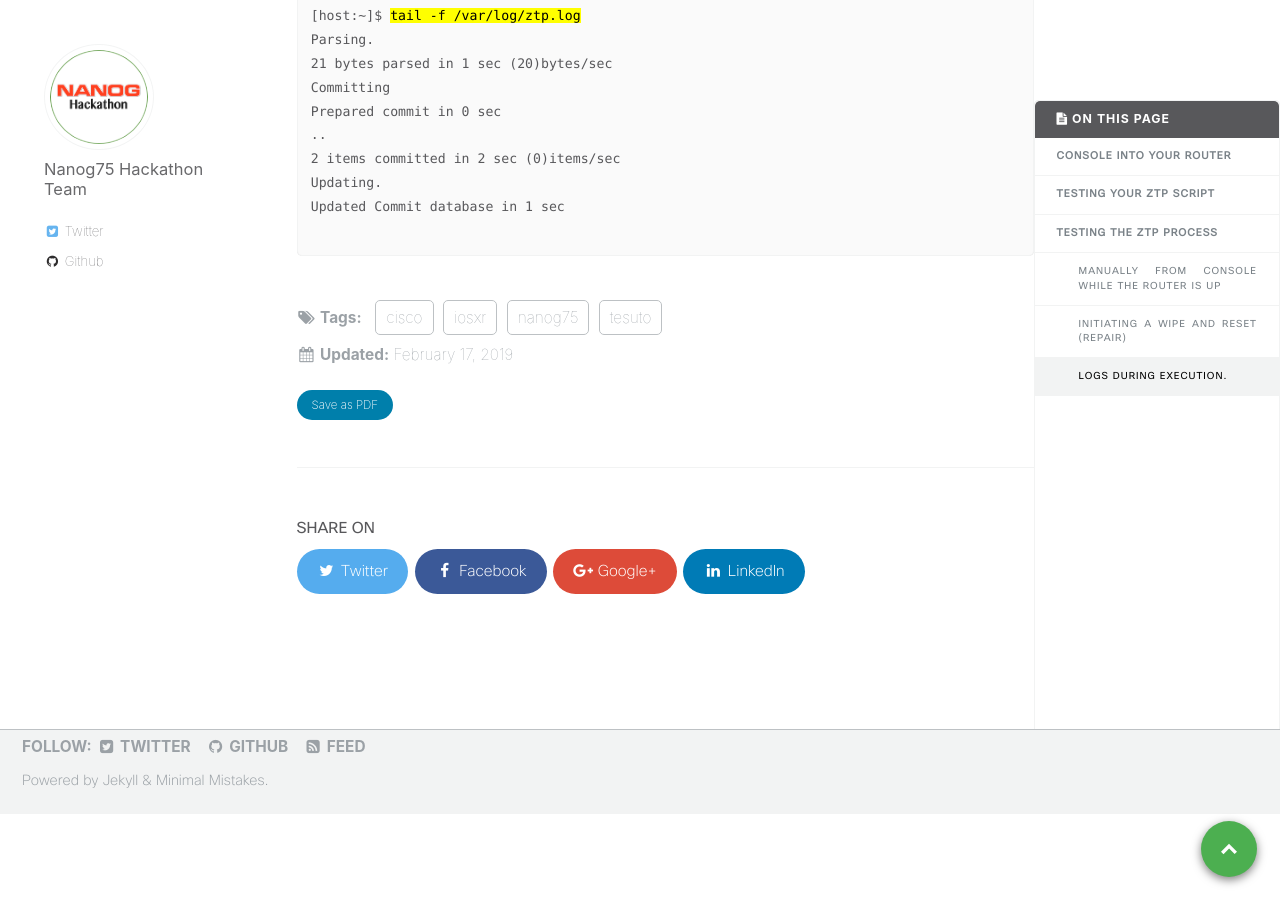
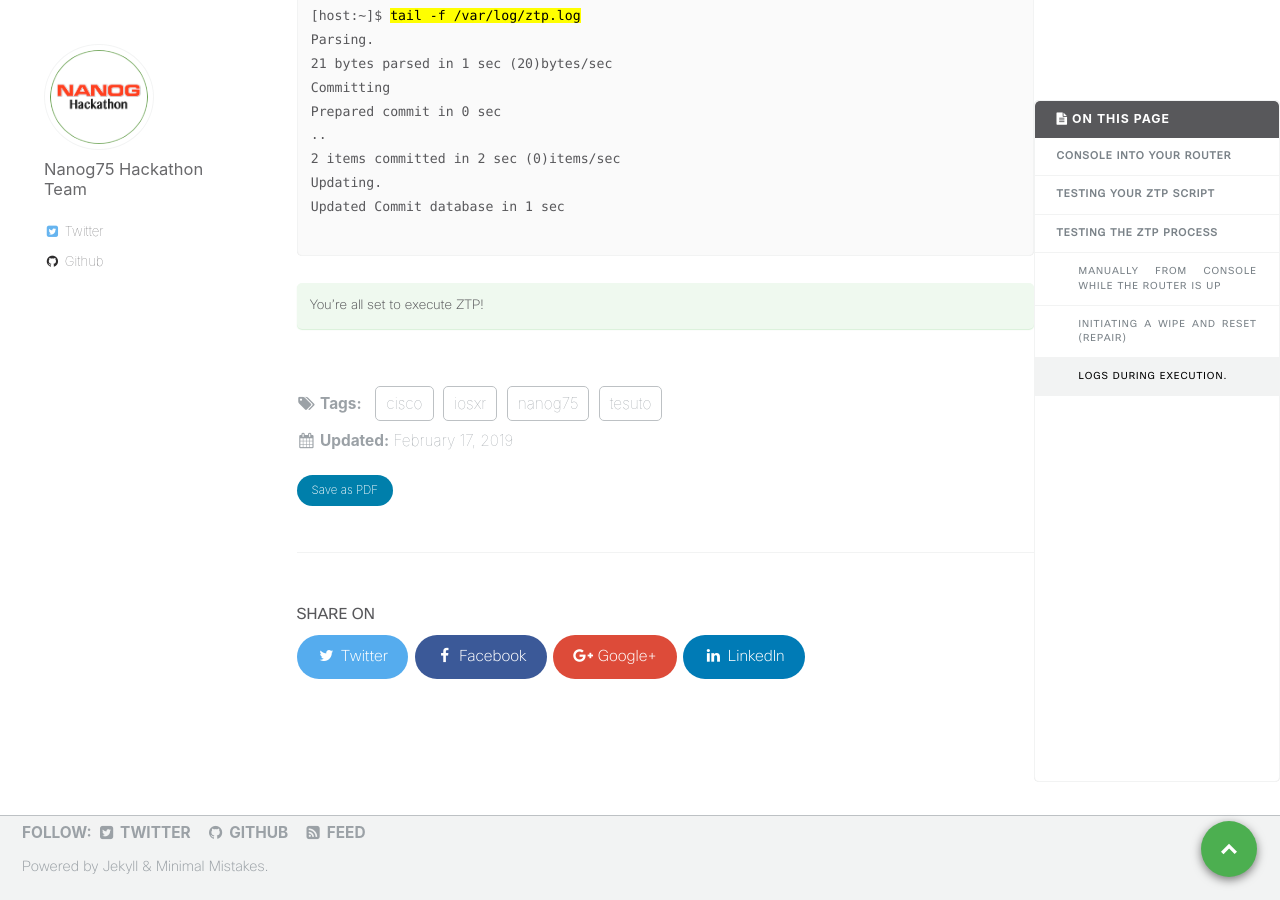
Before and after one commit to nanog75/hackathon, a Jekyll site: the page built from _day0/2019-02-17-step-2-performing-ztp.md, in a window 1280 px wide and 900 px high, scrolled down 8109 px. Built offline with Jekyll 4.4.1, drawn with Linux system fonts in a browser that asks for light colours.

Commit message:
Create 2019-02-17-step-2-performing-ztp.md

```diff
--- a/_day0/2019-02-17-step-2-performing-ztp.md
+++ b/_day0/2019-02-17-step-2-performing-ztp.md
@@ -339,3 +339,8 @@ Updated Commit database in 1 sec
 </code>
 </pre>
 </div>
+
+
+
+You're all set to execute ZTP!
+{: .notice--success}
```
